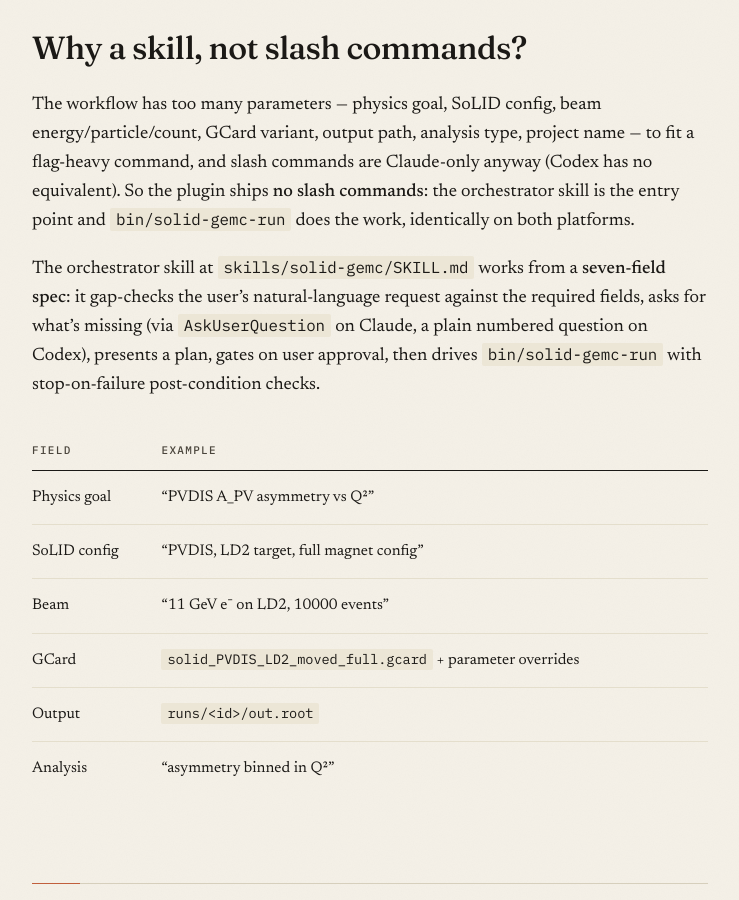
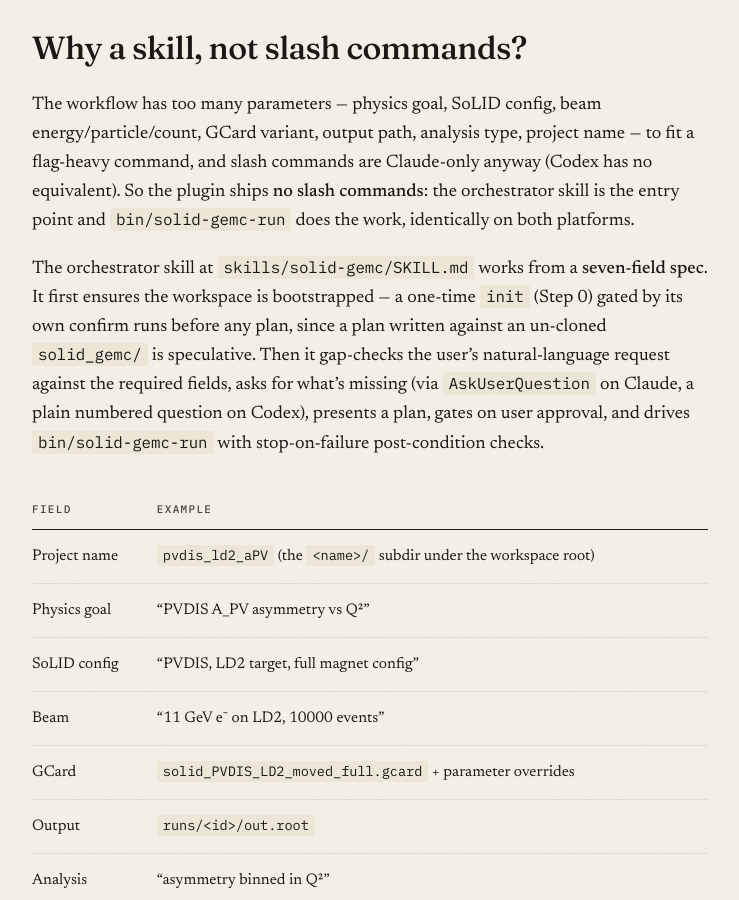
Before and after one commit to zhaozhiwen/solid_gemc_claude, a Jekyll site: the page built from docs/DESIGN.md, in a window 1280 px wide and 900 px high, scrolled down 1610 px. Shown: the whole window, without its empty margins (270-1009 px from the left). Built offline with Jekyll 4.4.1, drawn with Linux system fonts in a browser that asks for light colours.

Commit message:
Fix DESIGN.md seven-field table (add Project name); note init-first
The section is titled "seven-field spec" but the table listed only six rows.
Add the missing Project-name row (Phase 23 updated the label but not this
table), and add a sentence that init is a gated Step 0 before any plan.

Co-Authored-By: Claude Opus 4.8 (1M context) <noreply@anthropic.com>

```diff
--- a/docs/DESIGN.md
+++ b/docs/DESIGN.md
@@ -58,14 +58,17 @@ commands**: the orchestrator skill is the entry point and `bin/solid-gemc-run`
 does the work, identically on both platforms.
 
 The orchestrator skill at `skills/solid-gemc/SKILL.md` works from a
-**seven-field spec**: it gap-checks the user's natural-language request
-against the required fields, asks for what's missing (via `AskUserQuestion`
-on Claude, a plain numbered question on Codex), presents a plan, gates on
-user approval, then drives `bin/solid-gemc-run` with stop-on-failure
-post-condition checks.
+**seven-field spec**. It first ensures the workspace is bootstrapped — a
+one-time `init` (Step 0) gated by its own confirm runs before any plan, since
+a plan written against an un-cloned `solid_gemc/` is speculative. Then it
+gap-checks the user's natural-language request against the required fields, asks
+for what's missing (via `AskUserQuestion` on Claude, a plain numbered question
+on Codex), presents a plan, gates on user approval, and drives
+`bin/solid-gemc-run` with stop-on-failure post-condition checks.
 
 | Field | Example |
 |---|---|
+| Project name | `pvdis_ld2_aPV` (the `<name>/` subdir under the workspace root) |
 | Physics goal | "PVDIS A_PV asymmetry vs Q²" |
 | SoLID config | "PVDIS, LD2 target, full magnet config" |
 | Beam | "11 GeV e⁻ on LD2, 10000 events" |
```
